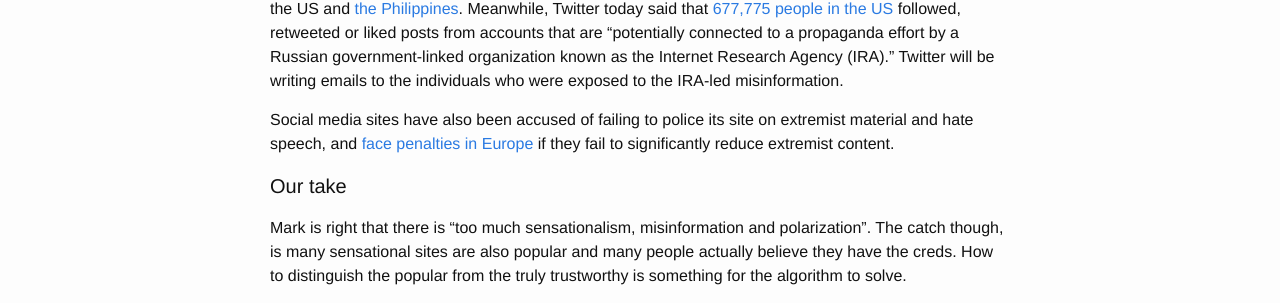
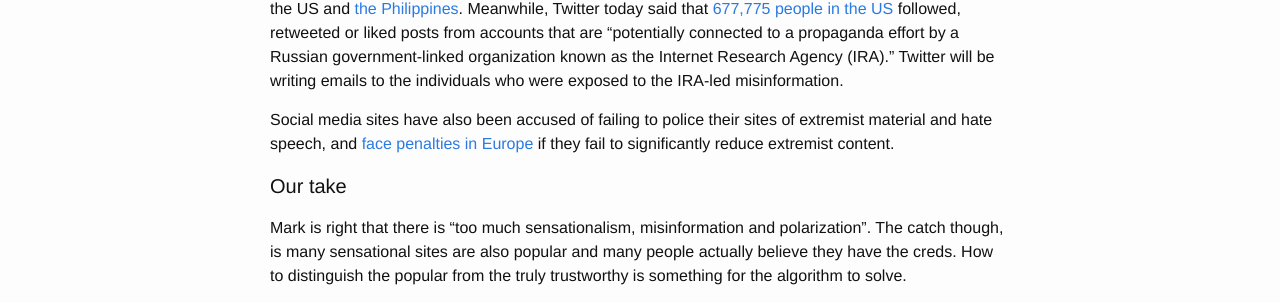
Before and after one commit to Sparkleleuk/Sustainability_Matters, a Jekyll site: the page built from _posts/2018-01-19-facebook.markdown, in a window 1280 px wide. Shown: the part 571-874 px from the top of the page. Built offline with Jekyll 4.4.1, drawn with Linux system fonts in a browser that asks for light colours.

Commit message:
fix post

```diff
--- a/_posts/2018-01-19-facebook.markdown
+++ b/_posts/2018-01-19-facebook.markdown
@@ -14,7 +14,7 @@ Facebook will start ranking news sources and publish media that are more trusted
 
 Facebook, and other social media sites such as Twitter and YouTube, have been feeling the heat over its failure to police their content. In the last few years, social media sites have been the conduit of misinformation and fake news that are believed to have influenced elections in many countries such as the US and <a href="https://www.youtube.com/watch?v=xk_ns1ynSRo&feature=youtu.be" target="_blank">the Philippines</a>. Meanwhile, Twitter today said that <a href="https://blog.twitter.com/official/en_us/topics/company/2018/2016-election-update.html" target="_blank">677,775 people in the US</a> followed, retweeted or liked posts from accounts that are "potentially connected to a propaganda effort by a Russian government-linked organization known as the Internet Research Agency (IRA)." Twitter will be writing emails to the individuals who were exposed to the IRA-led misinformation.
 
-Social media sites have also been accused of failing to police its site on extremist material and hate speech, and <a href="http://www.sustainabilitymatters.info/human%20rights/labor/csr/2017/12/19/hate-speech.html" target="_blank">face penalties in Europe</a> if they fail to significantly reduce extremist content.
+Social media sites have also been accused of failing to police their sites of extremist material and hate speech, and <a href="http://www.sustainabilitymatters.info/human%20rights/labor/csr/2017/12/19/hate-speech.html" target="_blank">face penalties in Europe</a> if they fail to significantly reduce extremist content.
 
 #### Our take
 
```
